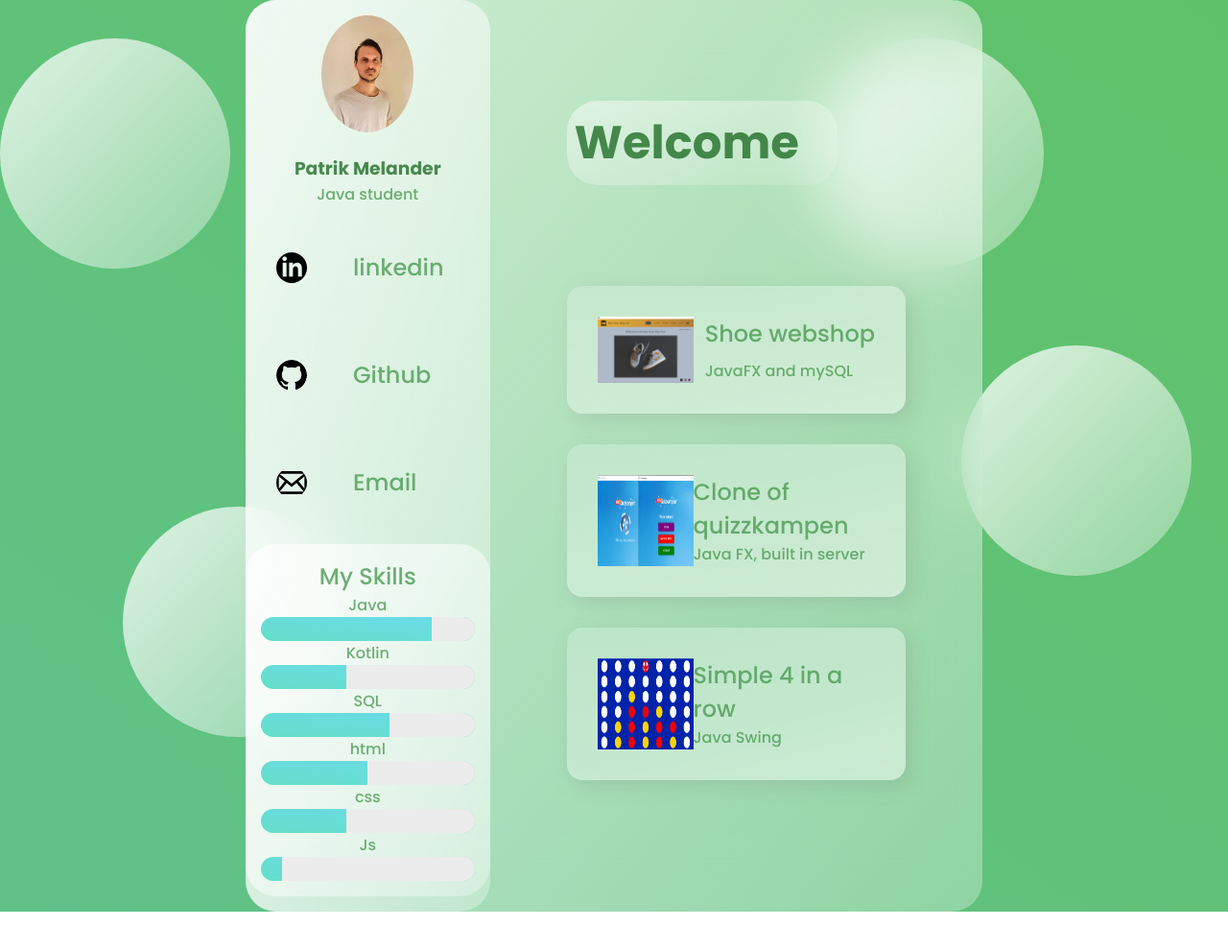
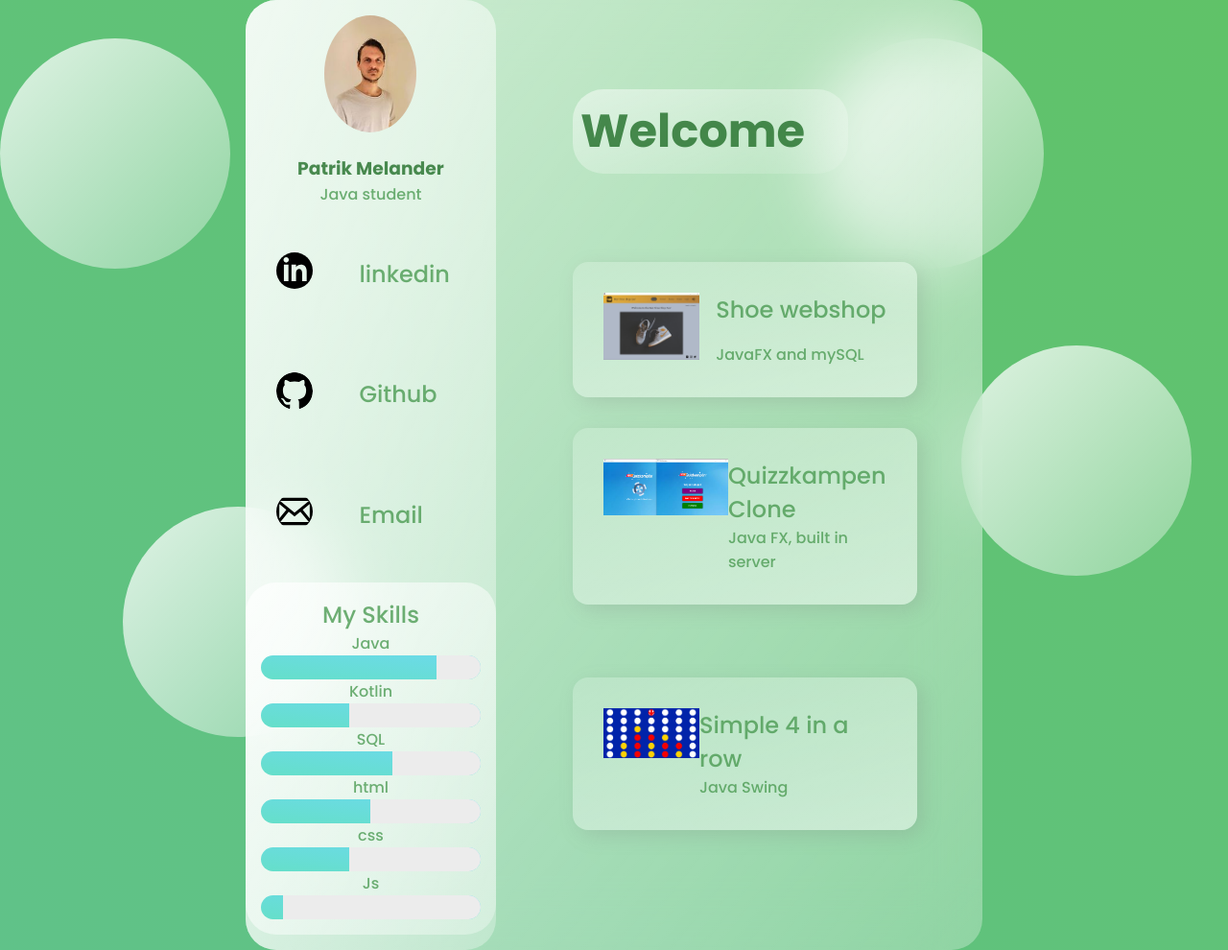
Before and after one commit to PatrikJMelander/GlassPortfolio, a plain HTML site: page index.html in a window 1280 px wide. Shown: the whole page at 96% size. Before the commit the page ends 950 px from the top, so only its background shows below. Drawn offline with Linux system fonts and the light colour scheme.

Commit message:
udated links to all pictures

```diff
--- a/css/main.css
+++ b/css/main.css
@@ -99,7 +99,7 @@ main{
     padding: 0rem 2rem;
   }
 .link img{
-    width: 2rem;
+    width: 2.4rem;
 }
 .skills{
 
--- a/index.html
+++ b/index.html
@@ -22,15 +22,30 @@
 
                 <div class="links">
                   <div class="link">
-                    <img src="./css/images/linkedin.svg" alt="linkedin" />
+                    <a
+                    href="https://www.linkedin.com/in/patrik-melander-5479786b/"
+                    target="_blank"
+                    ><img
+                  src="../css/images/linkedin.svg"
+                  alt="linkedin Icon"
+                 /></a>
                     <h2>linkedin</h2>
                   </div>
                   <div class="link">
-                    <img src="./css/images/github.svg" alt="github" />
+                    <a
+                    href="https://github.com/PatrikJMelander"
+                    target="_blank"
+                    ><img
+                    src="../css/images/github.svg"
+                    alt="githubIcon"/>
+                </a>
                     <h2>Github</h2>
                   </div>
                   <div class="link">
+                    <a
+                    href="mailto:patrikjmelander@gmail.com">
                     <img src="./css/images/email.svg" alt="email" />
+                    </a>
                     <h2>Email</h2>
                   </div>
                   <div class="skills">
@@ -57,21 +72,39 @@
                 </div>
                 <div class="cards">
                     <div class="card">
-                      <img width="100rem" src="./css/images/shoe_shop_project.jpg" alt="shoe shop project" />
+                      <a
+                      href="https://github.com/PatrikJMelander/WebShop"
+                      target="_blank"
+                      ><img width="100rem"
+                      src="../css/images/shoe_shop_project.jpg"
+                      alt="picture of shoe shop project"/>
+                  </a>
                       <div class="card-info">
                         <h2>Shoe webshop</h2>
                         <p>JavaFX and mySQL</p>
                       </div>
                     </div>
                     <div class="card">
-                      <img width="100rem" src="./css/images/quizzkampen.png" alt="quizzkampen clone" />
-                      <div class="card-info">
-                        <h2>Clone of quizzkampen</h2>
+                      <a
+                      href="https://github.com/PatrikJMelander/Quizkampen-Assignment"
+                      target="_blank"
+                      ><img width="130rem"
+                      src="../css/images/quizzkampen.png"
+                      alt="picture of quizzkampen clone project"/>
+                  </a>                      <div class="card-info">
+                        <h2>Quizzkampen Clone</h2>
                         <p>Java FX, built in server</p>
+                      </div>
                       </div>
                     </div>
                     <div class="card">
-                      <img width="100" src="./css/images/4iRad.png" alt="4 in a row" />
+                      <a
+                      href="https://github.com/PatrikJMelander/4inARow"
+                      target="_blank"
+                      ><img width="100rem"
+                      src="../css/images/4iRad.png"
+                      alt="picture of 4 in a row project"/>
+                  </a>
                       <div class="card-info">
                         <h2>Simple 4 in a row</h2>
                         <p>Java Swing</p>
```
